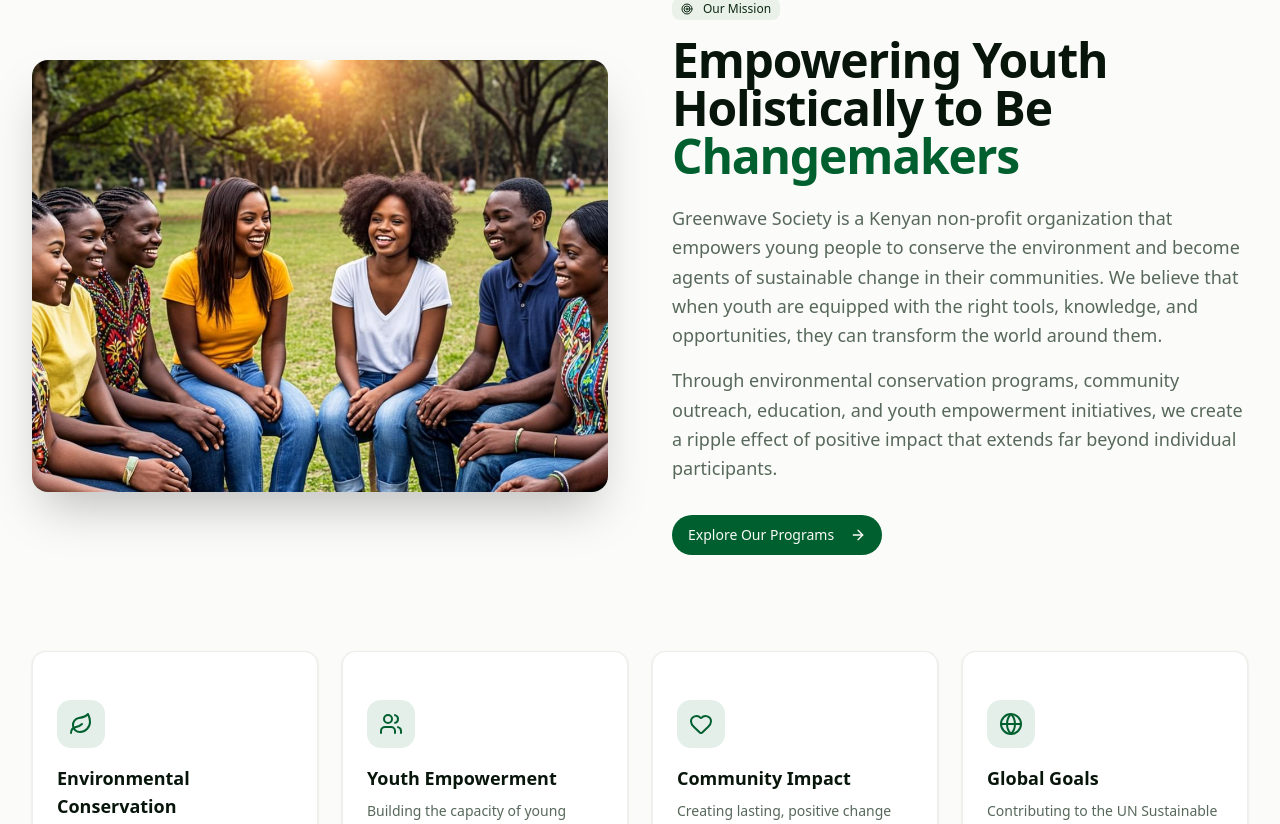
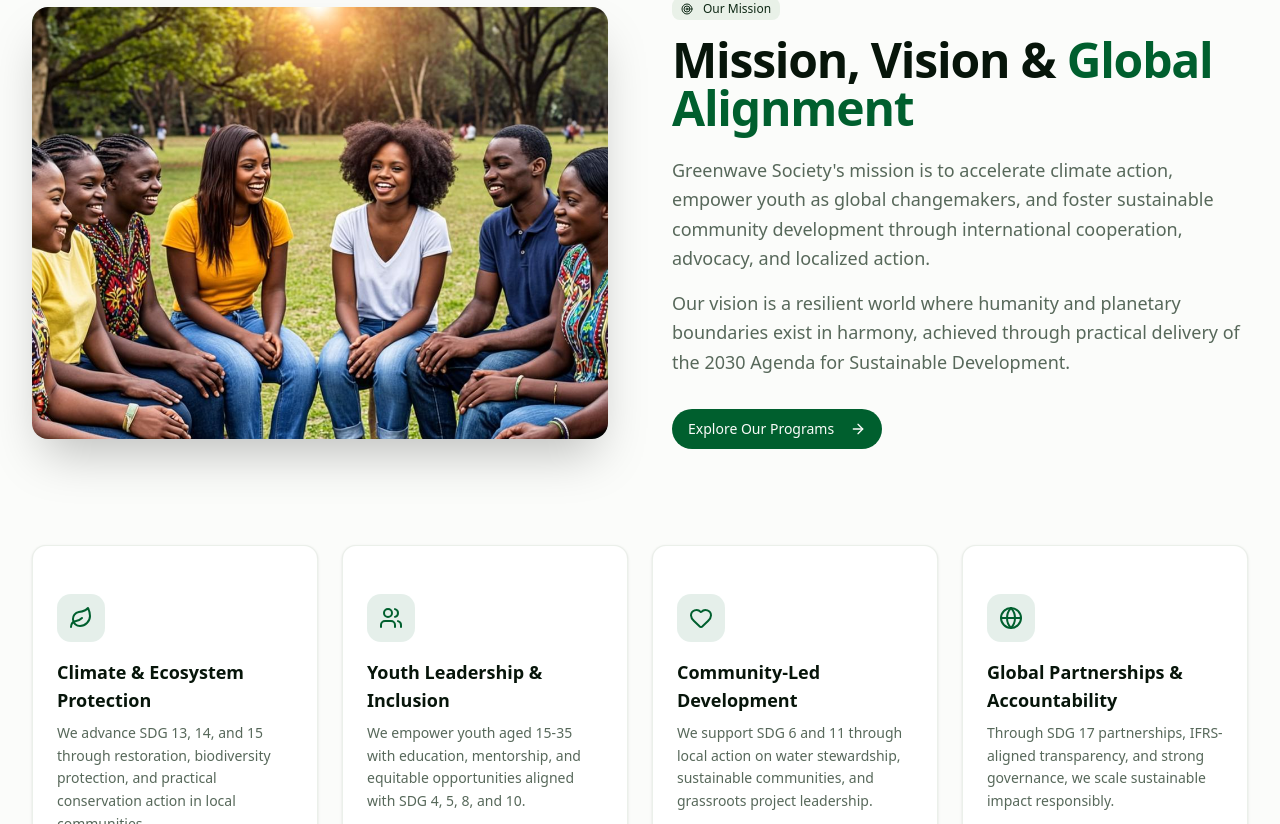
Before and after one commit to rauell1/greenwave-society, a Next.js app: page / in a window 1280 px wide. Shown: the part 916-1740 px from the top of the page. Built offline with nearby package versions, Linux system fonts and the light colour scheme.

Commit message:
Update website mission text and activity media links

```diff
--- a/src/app/page.tsx
+++ b/src/app/page.tsx
@@ -329,23 +329,23 @@
   const values = [
     {
       icon: <Leaf className="w-6 h-6" />,
-      title: "Environmental Conservation",
-      desc: "Protecting and restoring ecosystems through tree planting, waste management, and conservation education.",
+      title: "Climate & Ecosystem Protection",
+      desc: "We advance SDG 13, 14, and 15 through restoration, biodiversity protection, and practical conservation action in local communities.",
     },
     {
       icon: <Users className="w-6 h-6" />,
-      title: "Youth Empowerment",
-      desc: "Building the capacity of young people with skills, knowledge, and opportunities to lead change in their communities.",
+      title: "Youth Leadership & Inclusion",
+      desc: "We empower youth aged 15-35 with education, mentorship, and equitable opportunities aligned with SDG 4, 5, 8, and 10.",
     },
     {
       icon: <Heart className="w-6 h-6" />,
-      title: "Community Impact",
-      desc: "Creating lasting, positive change through collaborative partnerships and grassroots engagement.",
+      title: "Community-Led Development",
+      desc: "We support SDG 6 and 11 through local action on water stewardship, sustainable communities, and grassroots project leadership.",
     },
     {
       icon: <Globe className="w-6 h-6" />,
-      title: "Global Goals",
-      desc: "Contributing to the UN Sustainable Development Goals through local, action-oriented programs.",
+      title: "Global Partnerships & Accountability",
+      desc: "Through SDG 17 partnerships, IFRS-aligned transparency, and strong governance, we scale sustainable impact responsibly.",
     },
   ];
 
@@ -379,26 +379,24 @@
             </FadeIn>
             <FadeIn delay={0.1}>
               <h2 className="text-3xl sm:text-4xl lg:text-5xl font-bold tracking-tight">
-                Empowering Youth Holistically to Be{" "}
-                <span className="text-primary">Changemakers</span>
+                Mission, Vision &{" "}
+                <span className="text-primary">Global Alignment</span>
               </h2>
             </FadeIn>
             <FadeIn delay={0.2}>
               <p className="mt-4 sm:mt-6 text-muted-foreground text-base sm:text-lg leading-relaxed">
-                Greenwave Society is a Kenyan non-profit organization that empowers
-                young people to conserve the environment and become agents of
-                sustainable change in their communities. We believe that when youth
-                are equipped with the right tools, knowledge, and opportunities,
-                they can transform the world around them.
+                Greenwave Society's mission is to accelerate climate action, empower
+                youth as global changemakers, and foster sustainable community
+                development through international cooperation, advocacy, and
+                localized action.
               </p>
             </FadeIn>
             <FadeIn delay={0.3}>
               <p className="mt-3 sm:mt-4 text-muted-foreground text-base sm:text-lg leading-relaxed">
-                Through environmental conservation programs, community outreach,
-                education, and youth empowerment initiatives, we create a ripple
-                effect of positive impact that extends far beyond individual
-                participants.
-              </p>
+                Our vision is a resilient world where humanity and planetary
+                boundaries exist in harmony, achieved through practical delivery of
+                the 2030 Agenda for Sustainable Development.
+            </p>
             </FadeIn>
             <FadeIn delay={0.4}>
               <Button asChild className="mt-6 sm:mt-8 rounded-full" size="lg">
@@ -670,28 +668,60 @@
 
 const activities = [
   {
-    title: "Community Tree-Planting Drive",
-    desc: "Mobilized over 100 volunteers for a massive tree-planting event across 3 communities, planting 2,000+ indigenous trees.",
-    date: "Mar 2025",
-    type: "Conservation",
+    title: "Maangani Primary and Secondary Schools",
+    desc: "1st project launched post maandamano with school-focused engagement and community support.",
+    date: "6 Jul 2024",
+    type: "Education",
+    mediaUrl: "https://photos.app.goo.gl/bwhvJHBHeFEgnAin9",
   },
   {
-    title: "Youth Leadership Summit",
-    desc: "Hosted a 2-day summit bringing together young changemakers from across Kenya to share ideas and build leadership skills.",
-    date: "Jan 2025",
-    type: "Empowerment",
+    title: "Post Maandamano Follow-Up",
+    desc: "Additional highlights from the 1st project activities conducted on 6/7/2024.",
+    date: "6 Jul 2024",
+    type: "Community",
+    mediaUrl: "https://photos.app.goo.gl/aPp6qoR1sftX1ckc7",
   },
   {
-    title: "Environmental Education Workshop",
-    desc: "Delivered interactive workshops on climate change, waste management, and sustainable living to over 200 students.",
-    date: "Nov 2024",
-    type: "Education",
+    title: "Hike at Ngong Hills",
+    desc: "Outdoor team activity focused on wellness, environmental appreciation, and member bonding.",
+    date: "Dec 2024",
+    type: "Wellness",
+    mediaUrl: "https://photos.app.goo.gl/goGFiHwXDiDobrmK6",
   },
   {
-    title: "River Clean-Up Campaign",
-    desc: "Led a community clean-up along local waterways, removing over 1 ton of plastic waste and restoring natural habitats.",
-    date: "Sep 2024",
-    type: "Conservation",
+    title: "Valentine's Day Picnic",
+    desc: "Mental health awareness session and community picnic for youth connection and support.",
+    date: "14 Feb 2025",
+    type: "Mental Health",
+    mediaUrl: "https://photos.app.goo.gl/ep2HVgur2hmVzTNAA",
+  },
+  {
+    title: "Still Valentine's Day",
+    desc: "Additional Valentine's Day moments highlighting peer support and youth wellbeing activities.",
+    date: "14 Feb 2025",
+    type: "Community",
+    mediaUrl: "https://photos.app.goo.gl/zZqqv3SGCCxqBBAo8",
+  },
+  {
+    title: "Greenwave Departmental Hangout",
+    desc: "Cross-department hangout to strengthen collaboration, planning, and team cohesion.",
+    date: "Jul 2025",
+    type: "Team Building",
+    mediaUrl: "https://photos.app.goo.gl/CxjV1qY33ZYosmyK7",
+  },
+  {
+    title: "Mentorship at Kangemi Vocational Centre",
+    desc: "Mentorship engagement in Kangemi focused on youth growth, guidance, and career readiness.",
+    date: "May 2025",
+    type: "Mentorship",
+    mediaUrl: "https://photos.app.goo.gl/8jsuqcjCEGeWoHb16",
+  },
+  {
+    title: "Featured Video Story",
+    desc: "Highlights from Greenwave community work and activities in video format.",
+    date: "2025",
+    type: "Media",
+    mediaUrl: "https://youtu.be/Bhy13UQbjQw?si=YsJ8C9V0cGA5Z4_X",
   },
 ];
 
@@ -730,9 +760,15 @@
                   <h3 className="text-base sm:text-lg font-semibold group-hover:text-primary transition-colors">
                     {a.title}
                   </h3>
-                  <p className="mt-2 text-sm text-muted-foreground leading-relaxed">
-                    {a.desc}
-                  </p>
+                  <p className="mt-2 text-sm text-muted-foreground leading-relaxed">{a.desc}</p>
+                  <a
+                    href={a.mediaUrl}
+                    target="_blank"
+                    rel="noopener noreferrer"
+                    className="mt-3 inline-flex items-center gap-1 text-sm font-medium text-primary hover:underline"
+                  >
+                    View media <ExternalLink className="w-3.5 h-3.5" />
+                  </a>
                 </CardContent>
               </Card>
             </FadeIn>
```
